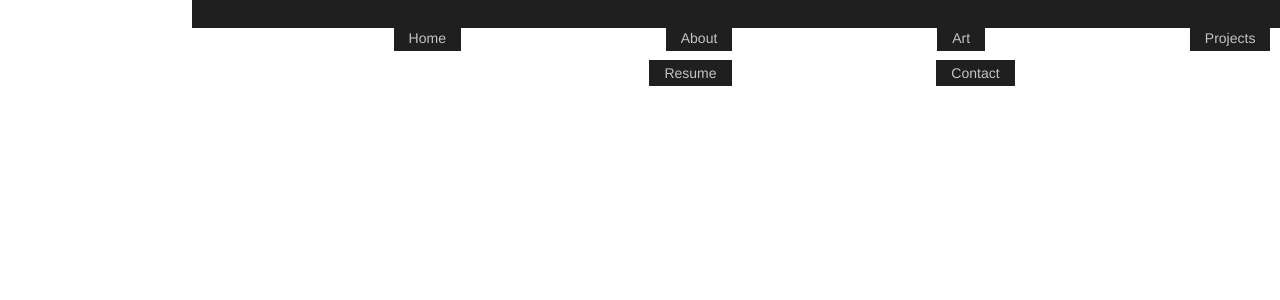
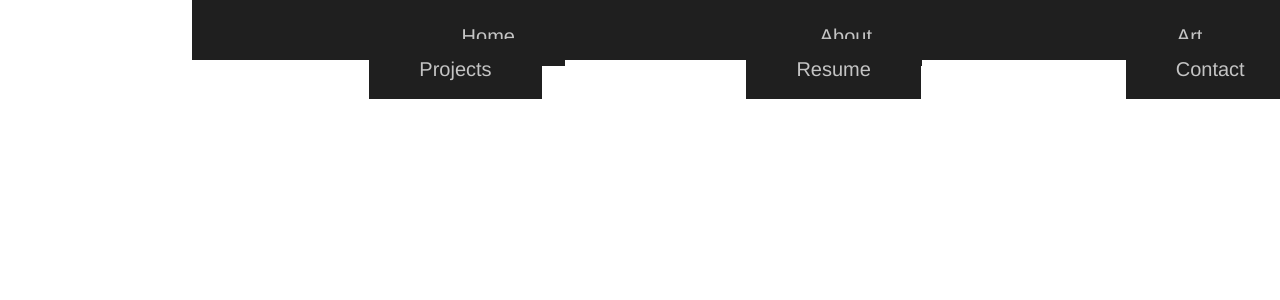
Before and after one commit to jhltsang/jhltsang.github.io, a Jekyll site: the page built from index.html, in a window 1280 px wide. Shown: the top 300 px of the page. Built offline with Jekyll 4.4.1, drawn with Linux system fonts in a browser that asks for light colours.

Commit message:
Update main.css

```diff
--- a/css/main.css
+++ b/css/main.css
@@ -33,7 +33,7 @@ a:hover {
        top: 0;
        width: 100%;
        text-align: center;
-       height:28px;
+       height:60px;
        background-color: #1F1F1F;
        border: none;
        z-index: 1000;
@@ -52,10 +52,10 @@ a:hover {
         background-color:#1F1F1F;
         color:#C4C4C4;
         /*display:block;*/
-        padding:5px 15px;
+        padding:19px 50px;
         text-align: center;
         text-decoration:none;
-        font-size:14px;
+        font-size:20px;
     }
 
     ul#list-nav a:hover   {
```
